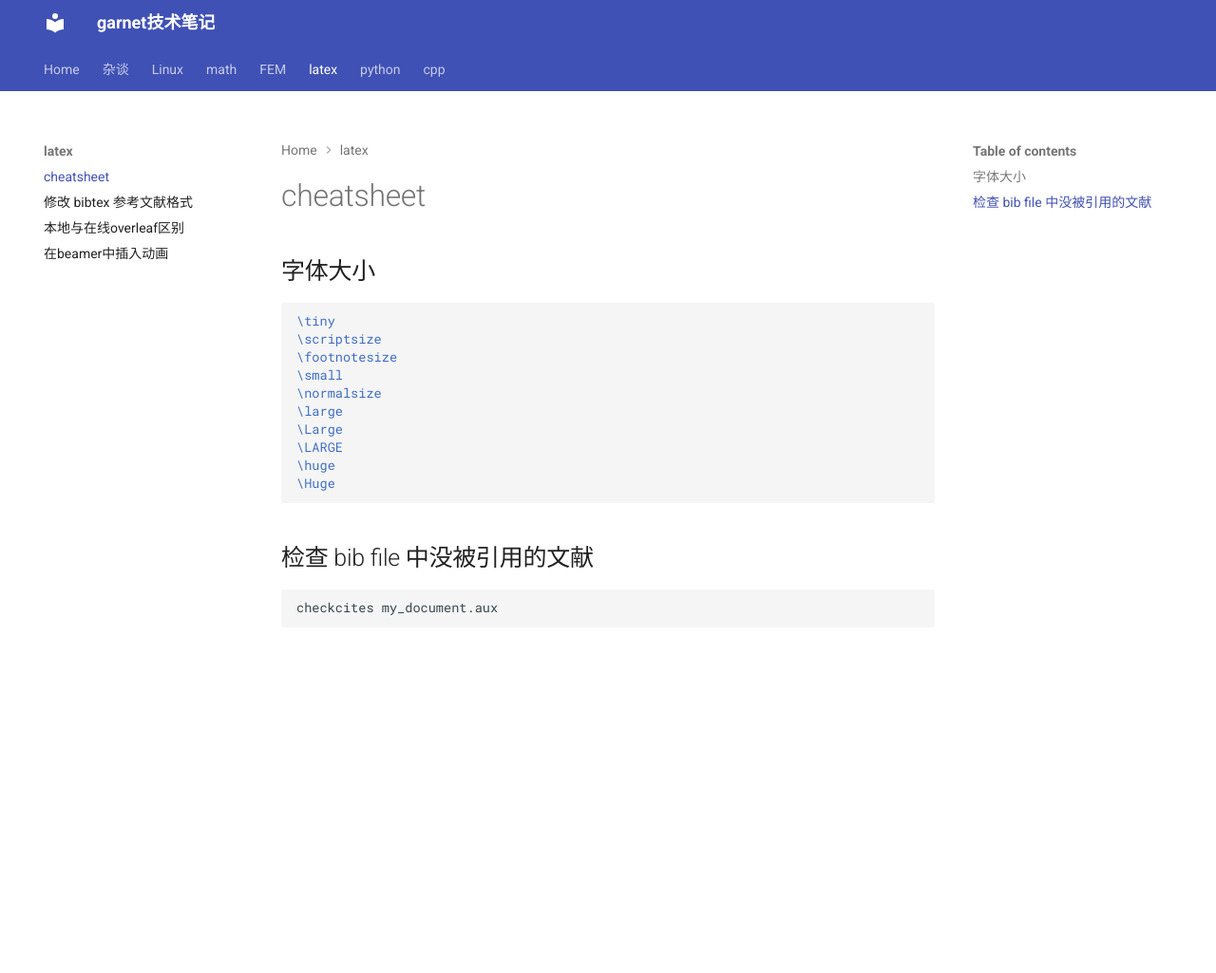
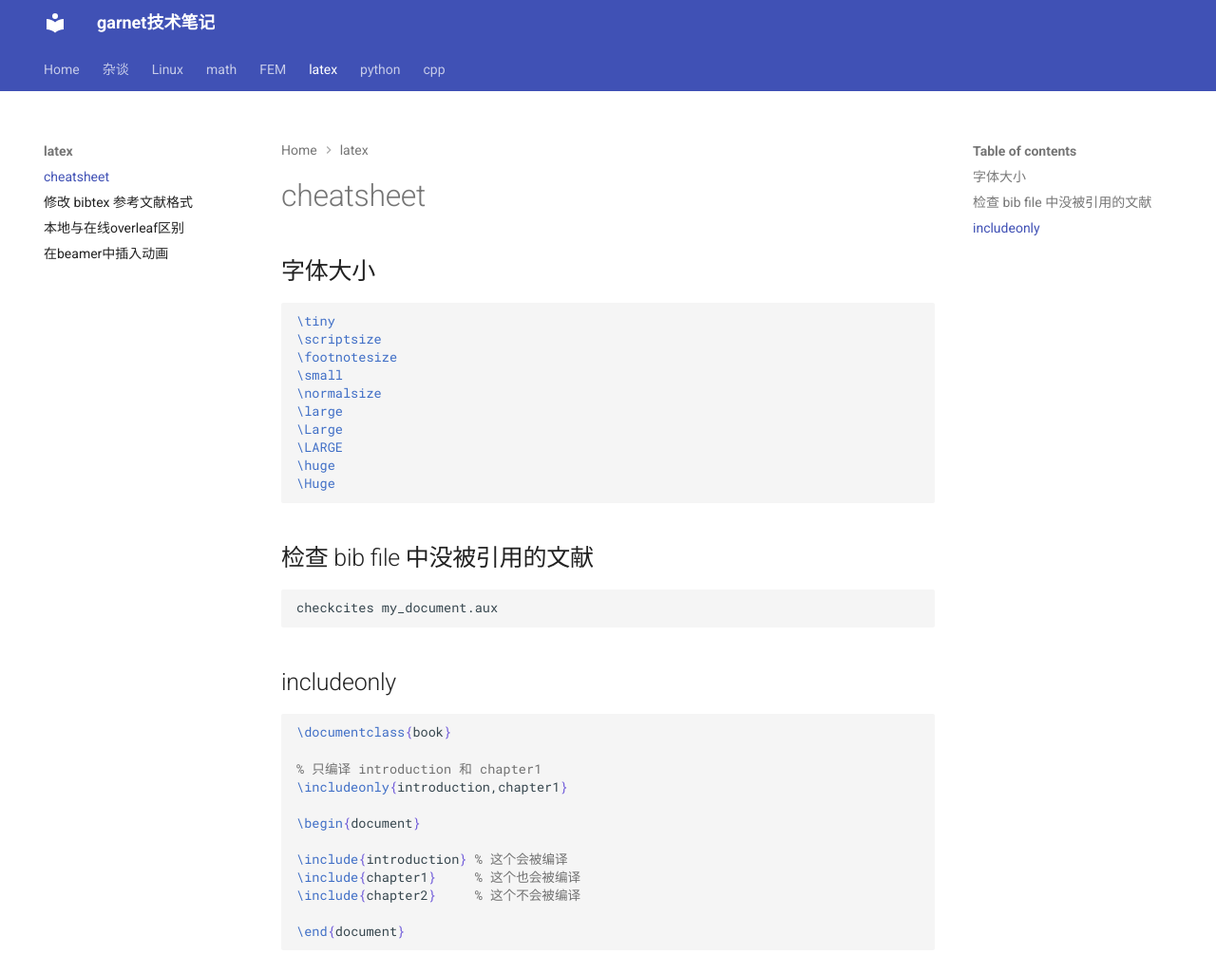
Before and after one commit to ymma98/technotes, an MkDocs documentation site: the page built from docs/latex/cheatsheet.md, in a window 1280 px wide and 1025 px high. Shown: the whole window at 95% size. Built offline with MkDocs 1.6.1 and Material for MkDocs 9.7.7, drawn with Linux system fonts in a browser that asks for light colours.

Commit message:
docs/latex/cheatsheet.md updated from https://stackedit.cn/

````diff
--- a/docs/latex/cheatsheet.md
+++ b/docs/latex/cheatsheet.md
@@ -20,6 +20,24 @@
 ```bash
 checkcites my_document.aux
 ```
+
+## includeonly
+
+```latex
+\documentclass{book}
+
+% 只编译 introduction 和 chapter1
+\includeonly{introduction,chapter1}
+
+\begin{document}
+
+\include{introduction} % 这个会被编译
+\include{chapter1}     % 这个也会被编译
+\include{chapter2}     % 这个不会被编译
+
+\end{document}
+```
+
 <!--stackedit_data:
-eyJoaXN0b3J5IjpbMTI0OTkyNjkyMF19
+eyJoaXN0b3J5IjpbMTMwNzM1OTU3MV19
 -->
````
